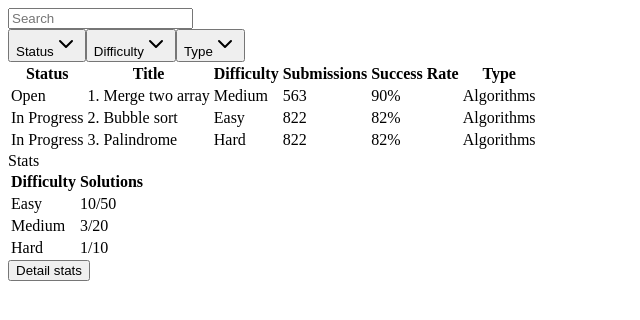
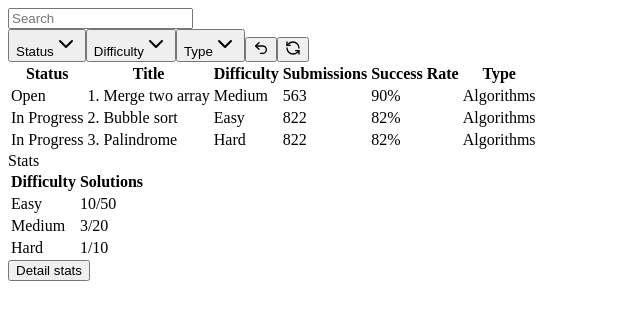
Before and after one commit to RuslanKuchmynda/QuantumCode, a Next.js app in the folder apps/frontend/: page /Problems in a window 1280 px wide. Shown: the top 320 px of the page, without its empty margins (0-640 px from the left). Built offline with nearby package versions, Linux system fonts and the light colour scheme.

Commit message:
7-add-reset-and-refresh-icon-for-filters

```diff
--- /dev/null
+++ b/apps/frontend/src/components/filter/FilterActionButtons.tsx
@@ -0,0 +1,15 @@
+import { Button } from "@/components/ui/Button";
+import { RefreshCcw, Undo2 } from "lucide-react";
+
+export default function FilterActionButtons() {
+  return (
+    <>
+      <Button variant="secondary" className="flex items-center gap-2">
+        <Undo2 size={16} />
+      </Button>
+      <Button variant="secondary" className="flex items-center gap-2">
+        <RefreshCcw size={16} />
+      </Button>
+    </>
+  );
+}
--- a/apps/frontend/src/components/problems/ProblemFilters.tsx
+++ b/apps/frontend/src/components/problems/ProblemFilters.tsx
@@ -6,42 +6,33 @@ import {
   SelectValue,
 } from "@/components/ui/Select";
 import { Input } from "@/components/ui/Input";
+import FilterActionButtons from "@/components/filter/FilterActionButtons";
+
+const filterOptions = [
+  { placeholder: "Status", options: ["done", "open", "inProgress"] },
+  { placeholder: "Difficulty", options: ["easy", "medium", "hard"] },
+  { placeholder: "Type", options: ["algorithms", "database", "binary"] },
+];
 
 export default function ProblemFilters() {
   return (
-    <form className="flex gap-2">
-      <Input className="" placeholder="Search" />
-
-      <Select>
-        <SelectTrigger className="w-fit">
-          <SelectValue placeholder="Status" />
-        </SelectTrigger>
-        <SelectContent>
-          <SelectItem value="done">Done</SelectItem>
-          <SelectItem value="open">Open</SelectItem>
-          <SelectItem value="inProgress">In Progress</SelectItem>
-        </SelectContent>
-      </Select>
-      <Select>
-        <SelectTrigger className="w-fit">
-          <SelectValue placeholder="Difficulty" />
-        </SelectTrigger>
-        <SelectContent>
-          <SelectItem value="easy">Easy</SelectItem>
-          <SelectItem value="medium">Medium</SelectItem>
-          <SelectItem value="hard">Hard</SelectItem>
-        </SelectContent>
-      </Select>
-      <Select>
-        <SelectTrigger className="w-fit">
-          <SelectValue placeholder="Type" />
-        </SelectTrigger>
-        <SelectContent>
-          <SelectItem value="algorithms">Algorithms</SelectItem>
-          <SelectItem value="database">Database</SelectItem>
-          <SelectItem value="binary">Binary</SelectItem>
-        </SelectContent>
-      </Select>
+    <form className="flex items-center gap-2">
+      <Input placeholder="Search" />
+      {filterOptions.map(({ placeholder, options }) => (
+        <Select key={placeholder}>
+          <SelectTrigger className="w-fit">
+            <SelectValue placeholder={placeholder} />
+          </SelectTrigger>
+          <SelectContent>
+            {options.map((option) => (
+              <SelectItem key={option} value={option}>
+                {option.charAt(0).toUpperCase() + option.slice(1)}
+              </SelectItem>
+            ))}
+          </SelectContent>
+        </Select>
+      ))}
+      <FilterActionButtons />
     </form>
   );
 }
```
